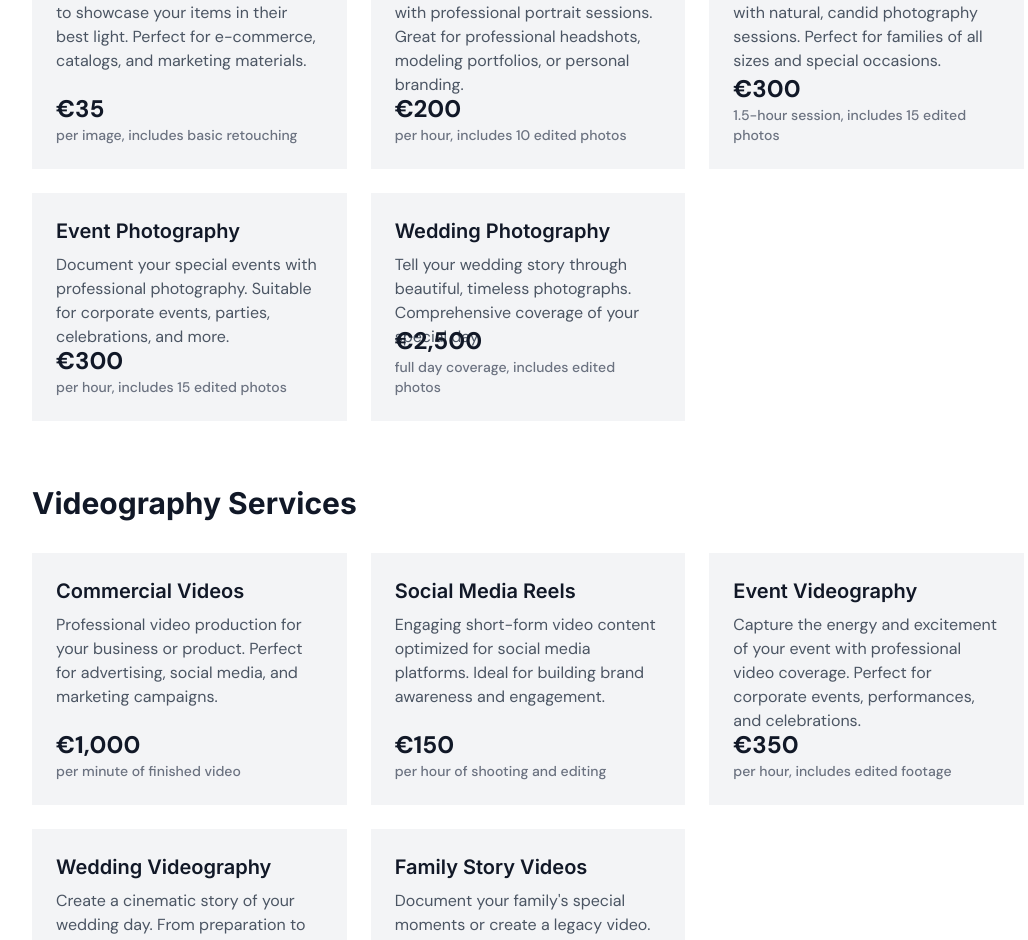
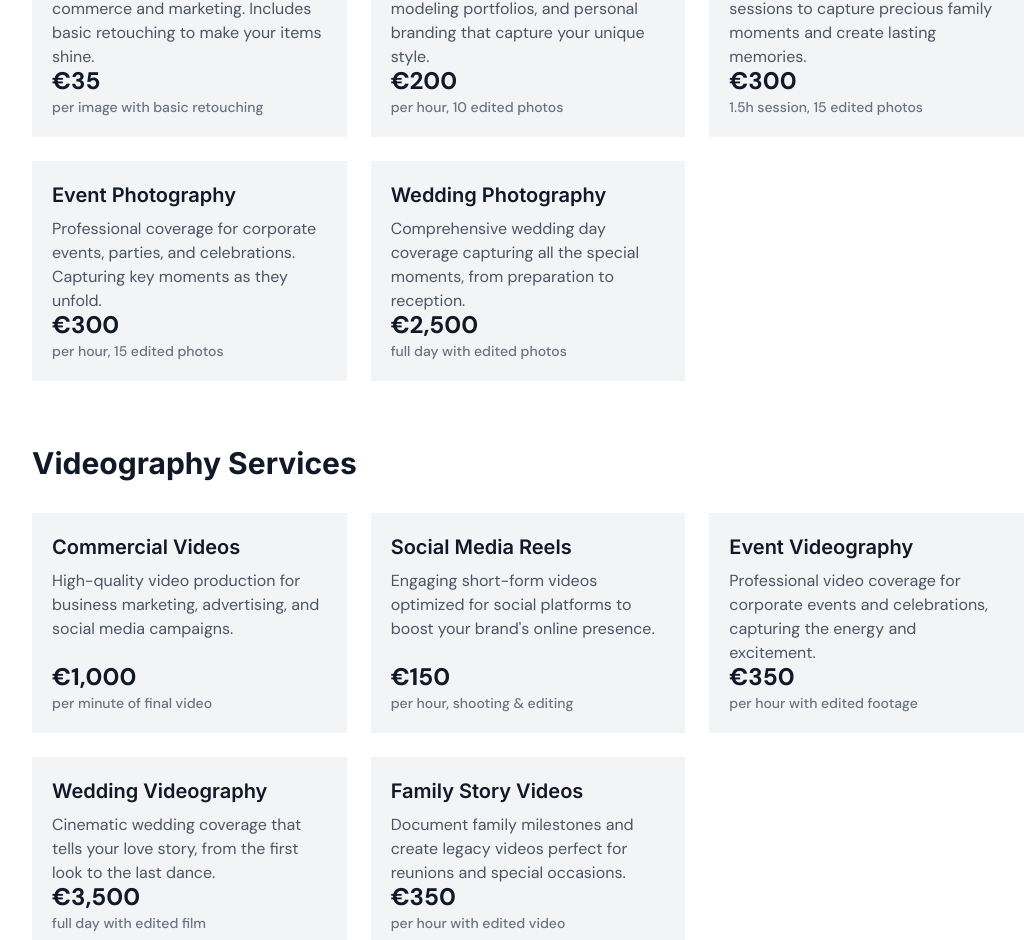
Before and after one commit to Qvatra/regina-studio, a Next.js app: page /services in a window 1280 px wide. Shown: the part 551-1491 px from the top of the page, without its empty margins (112-1140 px from the left). Built offline with nearby package versions, Linux system fonts and the light colour scheme.

Commit message:
adjust cards texts

```diff
--- a/components/Card.tsx
+++ b/components/Card.tsx
@@ -25,7 +25,7 @@ interface CardFooterProps {
 }
 
 export function Card({ href, className = "", children, onClick }: CardProps) {
-  const cardClassName = `block p-6 h-full group bg-gray-100 hover:bg-gray-200 transition-all hover:scale-105 relative ${className}`;
+  const cardClassName = `block p-5 h-full group bg-gray-100 hover:bg-gray-200 transition-all hover:scale-105 relative ${className}`;
 
   return href ? (
     <Link href={href} className={cardClassName}>{children}</Link>
@@ -52,7 +52,7 @@ export function CardContent({ children, className = "" }: CardContentProps) {
 
 export function CardFooter({ children, className = "" }: CardFooterProps) {
   return (
-    <div className={`absolute bottom-6 left-6 right-6 text-gray-500 font-medium ${className}`}>
+    <div className={`absolute bottom-5 left-5 right-5 text-gray-500 font-medium ${className}`}>
       {children}
     </div>
   );
--- a/pages/contact.tsx
+++ b/pages/contact.tsx
@@ -69,7 +69,7 @@ export default function Contact() {
           </div>
         </section>
 
-        <section className="grid gap-6 md:grid-cols-2 max-w-3xl mx-auto">
+        <section className="grid gap-6 sm:grid-cols-2 max-w-3xl mx-auto">
           {contactOptions.map((option) => (
             <Card
               key={option.name}
--- a/pages/services.tsx
+++ b/pages/services.tsx
@@ -20,33 +20,33 @@ export default function Services() {
       services: [
         {
           name: "Product Photography",
-          description: "Professional product photography to showcase your items in their best light. Perfect for e-commerce, catalogs, and marketing materials.",
+          description: "Professional product photos for e-commerce and marketing. Includes basic retouching to make your items shine.",
           startingPrice: "€35",
-          priceDetails: "per image, includes basic retouching"
+          priceDetails: "per image with basic retouching"
         },
         {
           name: "Personal Portraits",
-          description: "Capture your personality and style with professional portrait sessions. Great for professional headshots, modeling portfolios, or personal branding.",
+          description: "Professional portraits for headshots, modeling portfolios, and personal branding that capture your unique style.",
           startingPrice: "€200",
-          priceDetails: "per hour, includes 10 edited photos"
+          priceDetails: "per hour, 10 edited photos"
         },
         {
           name: "Family Photography",
-          description: "Preserve precious family moments with natural, candid photography sessions. Perfect for families of all sizes and special occasions.",
+          description: "Natural, candid photography sessions to capture precious family moments and create lasting memories.",
           startingPrice: "€300",
-          priceDetails: "1.5-hour session, includes 15 edited photos"
+          priceDetails: "1.5h session, 15 edited photos"
         },
         {
           name: "Event Photography",
-          description: "Document your special events with professional photography. Suitable for corporate events, parties, celebrations, and more.",
+          description: "Professional coverage for corporate events, parties, and celebrations. Capturing key moments as they unfold.",
           startingPrice: "€300",
-          priceDetails: "per hour, includes 15 edited photos"
+          priceDetails: "per hour, 15 edited photos"
         },
         {
           name: "Wedding Photography",
-          description: "Tell your wedding story through beautiful, timeless photographs. Comprehensive coverage of your special day.",
+          description: "Comprehensive wedding day coverage capturing all the special moments, from preparation to reception.",
           startingPrice: "€2,500",
-          priceDetails: "full day coverage, includes edited photos"
+          priceDetails: "full day with edited photos"
         }
       ]
     },
@@ -55,33 +55,33 @@ export default function Services() {
       services: [
         {
           name: "Commercial Videos",
-          description: "Professional video production for your business or product. Perfect for advertising, social media, and marketing campaigns.",
+          description: "High-quality video production for business marketing, advertising, and social media campaigns.",
           startingPrice: "€1,000",
-          priceDetails: "per minute of finished video"
+          priceDetails: "per minute of final video"
         },
         {
           name: "Social Media Reels",
-          description: "Engaging short-form video content optimized for social media platforms. Ideal for building brand awareness and engagement.",
+          description: "Engaging short-form videos optimized for social platforms to boost your brand's online presence.",
           startingPrice: "€150",
-          priceDetails: "per hour of shooting and editing"
+          priceDetails: "per hour, shooting & editing"
         },
         {
           name: "Event Videography",
-          description: "Capture the energy and excitement of your event with professional video coverage. Perfect for corporate events, performances, and celebrations.",
+          description: "Professional video coverage for corporate events and celebrations, capturing the energy and excitement.",
           startingPrice: "€350",
-          priceDetails: "per hour, includes edited footage"
+          priceDetails: "per hour with edited footage"
         },
         {
           name: "Wedding Videography",
-          description: "Create a cinematic story of your wedding day. From preparation to reception, capture all the special moments.",
+          description: "Cinematic wedding coverage that tells your love story, from the first look to the last dance.",
           startingPrice: "€3,500",
-          priceDetails: "full day coverage, includes edited film"
+          priceDetails: "full day with edited film"
         },
         {
           name: "Family Story Videos",
-          description: "Document your family's special moments or create a legacy video. Perfect for family reunions, anniversaries, or personal documentaries.",
+          description: "Document family milestones and create legacy videos perfect for reunions and special occasions.",
           startingPrice: "€350",
-          priceDetails: "per hour, includes edited video"
+          priceDetails: "per hour with edited video"
         }
       ]
     }
```
